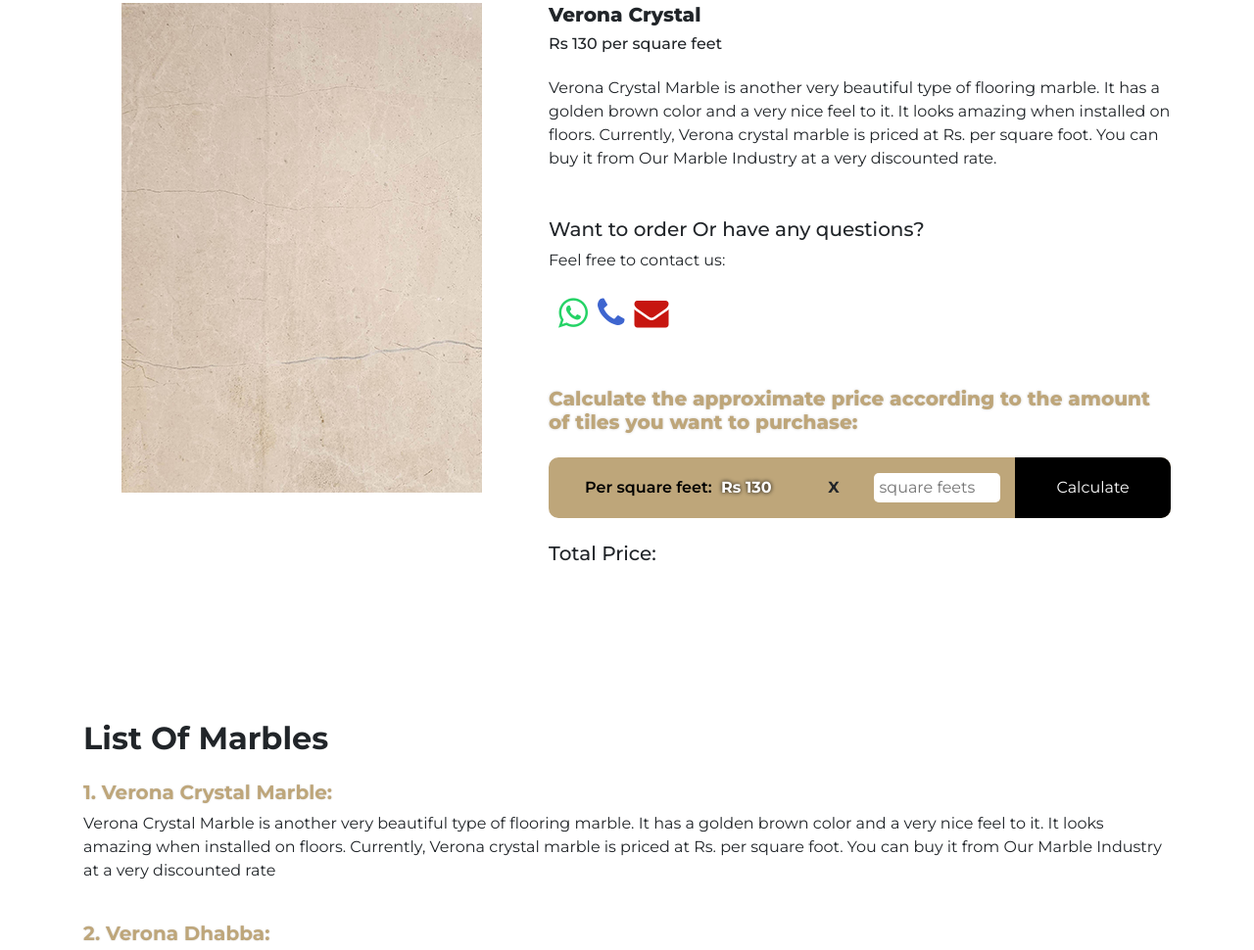
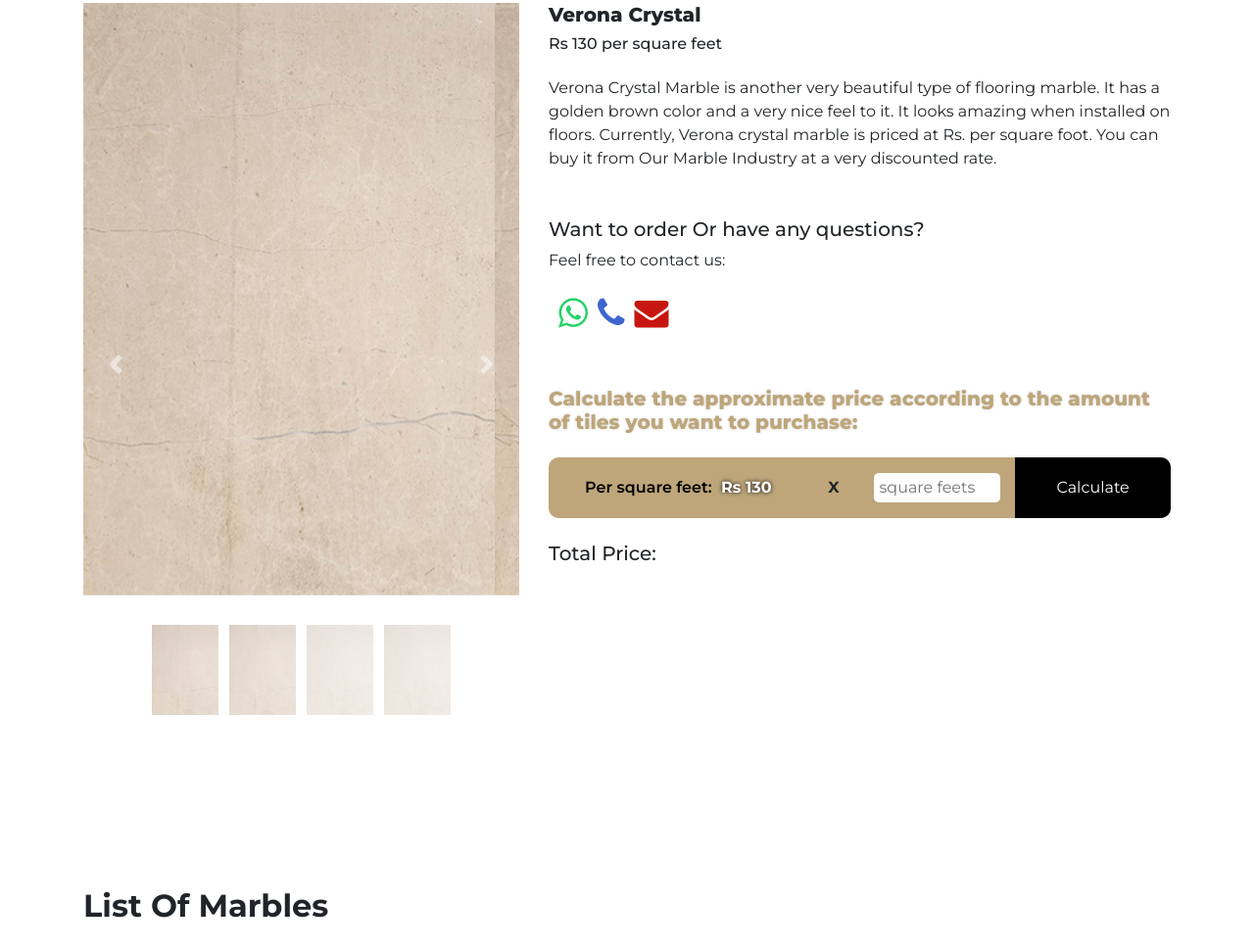
Before and after one commit to Furqankhanzada/fk-marble, a plain HTML site: page verona-crystal.html in a window 1280 px wide. Shown: the part 267-1237 px from the top of the page at 98% size. Drawn offline with Linux system fonts and the light colour scheme.

Commit message:
add image slider in detail page

```diff
--- a/assets/styles/details-page.css
+++ b/assets/styles/details-page.css
@@ -1,6 +1,37 @@
 .product-details {
     padding-top: 100px;
     padding-bottom: 150px;
+}
+.product-details .carousel-inner img {
+    width: 100%;
+    height: auto;
+}
+
+#custCarousel .carousel-indicators {
+    position: static;
+    margin-top: 20px;
+}
+
+#custCarousel .carousel-indicators>li {
+    width: 100px;
+    height: auto;
+}
+
+#custCarousel .carousel-indicators li img {
+    display: block;
+    opacity: 0.8;
+}
+
+#custCarousel .carousel-indicators li.active img {
+    opacity: 1;
+}
+
+#custCarousel .carousel-indicators li:hover img {
+    opacity: 1;
+}
+
+.carousel-item img {
+    width: 80%;
 }
 
 .details .name {
--- a/verona-crystal.html
+++ b/verona-crystal.html
@@ -72,8 +72,60 @@
                     <h1 class="title wow fadeInUp">Verona Crystal Marble</h1>
                 </div>
                 <div class="col-12 col-md-5 mb-5 mb-md-0 text-center">
-                    <div class="marble-image">
-                        <img class="img-fluid" src="assets/images/marbles/verona-crystal.jpg" alt="Marble" />
+                    <div id="custCarousel" class="carousel slide" data-ride="carousel">
+                        <!-- slides -->
+                        <div class="carousel-inner">
+                            <div class="carousel-item active">
+                                <img src="assets/images/marbles/verona-crystal.jpg" alt="Hills">
+                            </div>
+
+                            <div class="carousel-item">
+                                <img src="assets/images/marbles/verona-crystal.jpg" alt="Hills">
+                            </div>
+
+                            <div class="carousel-item">
+                                <img src="assets/images/marbles/verona-crystal.jpg" alt="Hills">
+                            </div>
+
+                            <div class="carousel-item">
+                                <img src="assets/images/marbles/verona-crystal.jpg" alt="Hills">
+                            </div>
+                        </div>
+
+                        <!-- Left right -->
+                        <a class="carousel-control-prev" href="#custCarousel" data-slide="prev">
+                            <span class="carousel-control-prev-icon"></span>
+                        </a>
+                        <a class="carousel-control-next" href="#custCarousel" data-slide="next">
+                            <span class="carousel-control-next-icon"></span>
+                        </a>
+
+                        <!-- Thumbnails -->
+                        <ol class="carousel-indicators list-inline">
+                            <li class="list-inline-item active">
+                                <a id="carousel-selector-0" class="selected" data-slide-to="0" data-target="#custCarousel">
+                                    <img alt="" src="assets/images/marbles/verona-crystal.jpg" class="img-fluid">
+                                </a>
+                            </li>
+
+                            <li class="list-inline-item">
+                                <a id="carousel-selector-1" data-slide-to="1" data-target="#custCarousel">
+                                    <img alt="" src="assets/images/marbles/verona-crystal.jpg" class="img-fluid">
+                                </a>
+                            </li>
+
+                            <li class="list-inline-item">
+                                <a id="carousel-selector-2" data-slide-to="2" data-target="#custCarousel">
+                                    <img alt="" src="assets/images/marbles/verona-crystal.jpg" class="img-fluid">
+                                </a>
+                            </li>
+
+                            <li class="list-inline-item">
+                                <a id="carousel-selector-2" data-slide-to="3" data-target="#custCarousel">
+                                    <img alt="" src="assets/images/marbles/verona-crystal.jpg" class="img-fluid">
+                                </a>
+                            </li>
+                        </ol>
                     </div>
                 </div>
                 <div class="col-12 col-md-7">
```
